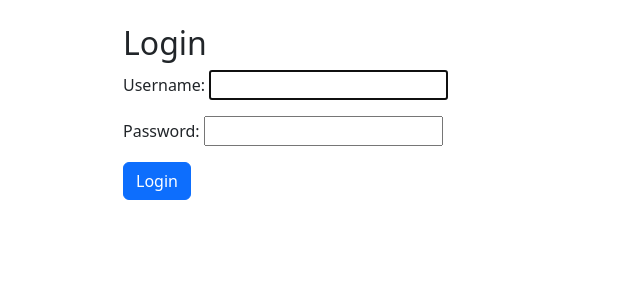
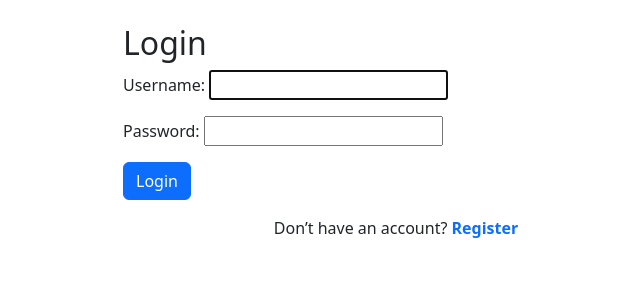
Before and after one commit to aishieee/p4-habit-tracker, a Django app: page / in a window 1280 px wide. Shown: the part 56-356 px from the top of the page, without its empty margins (244-884 px from the left). Run offline with Django 5.2, Linux system fonts and the light colour scheme.

Commit message:
Add 'Register' button to login.html

```diff
--- a/habits/templates/registration/login.html
+++ b/habits/templates/registration/login.html
@@ -13,4 +13,9 @@
         </form>
     </div>
 </div>
+<div class="text-center mt-3">
+    <p class="mb-0">Don’t have an account?
+      <a href="{% url 'register' %}" class="text-decoration-none fw-bold text-primary">Register</a>
+    </p>
+  </div>
 {% endblock %}
```
Also changed, not shown: db.sqlite3.
